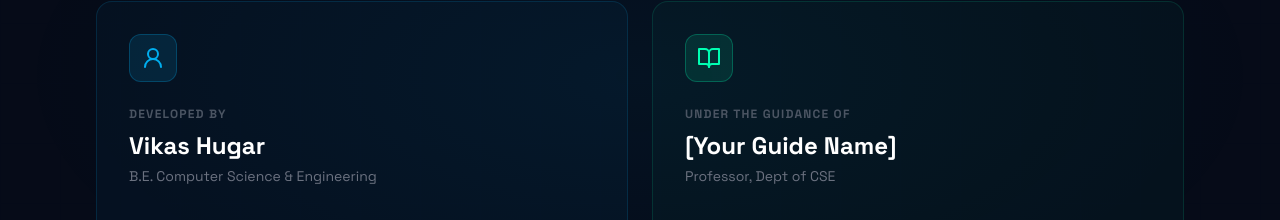
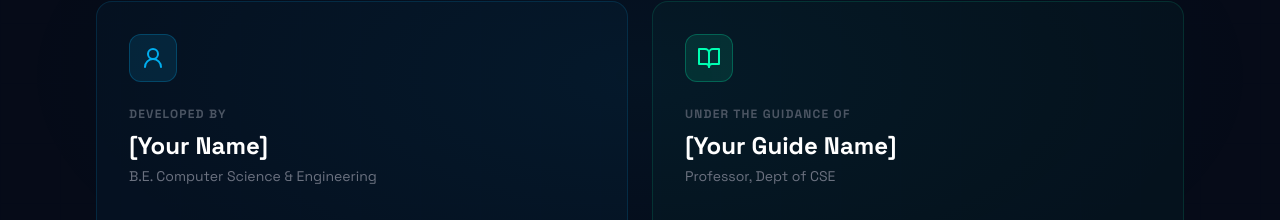
Before and after one commit to vikas-hugar/PHISHGUARD, a React (Vite) app in the folder frontend/: page / in a window 1280 px wide. Shown: the part 10118-10338 px from the top of the page. Built offline with nearby package versions, Linux system fonts and the light colour scheme.

Commit message:
Remove hardcoded student name in TeamSection

```diff
--- a/frontend/src/components/TeamSection.tsx
+++ b/frontend/src/components/TeamSection.tsx
@@ -52,7 +52,7 @@ const TeamSection: React.FC = () => {
                             <User2 className="w-6 h-6" />
                         </div>
                         <p className="text-xs text-gray-600 uppercase tracking-widest font-bold mb-2">Developed By</p>
-                        <h3 className="text-2xl font-bold text-white mb-1">Vikas Hugar</h3>
+                        <h3 className="text-2xl font-bold text-white mb-1">[Your Name]</h3>
                         <p className="text-gray-500 text-sm mb-6">B.E. Computer Science & Engineering</p>
                         <div className="space-y-3">
                             {[
```
